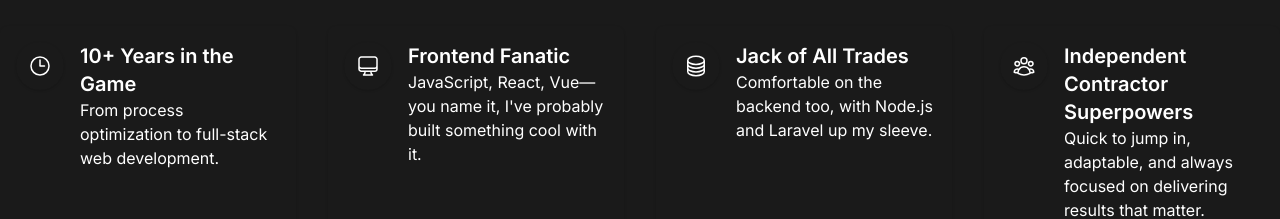
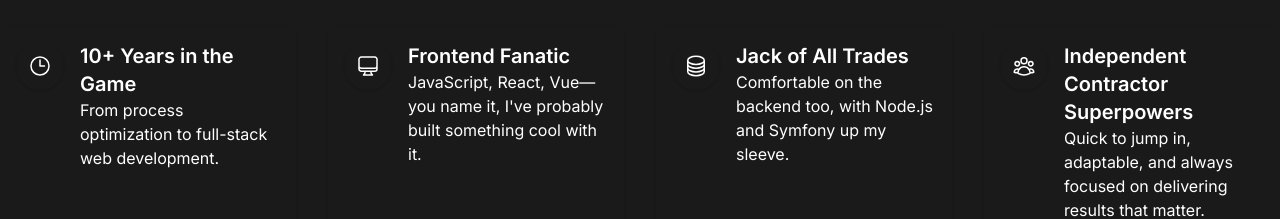
Before and after one commit to roadrunner21/ts-kick-interactive-prototype, a Vue app: page / in a window 1280 px wide. Shown: the part 1609-1828 px from the top of the page. Built offline with nearby package versions, Linux system fonts and the light colour scheme; a web font is replaced by a local one.

Commit message:
fix(highlights): update backend framework from Laravel to Symfony
- Change the description text to reflect proficiency with Symfony

```diff
--- a/src/components/HighlightsSection.vue
+++ b/src/components/HighlightsSection.vue
@@ -20,7 +20,7 @@
         <HighlightItem
             icon="backend"
             title="Jack of All Trades"
-            description="Comfortable on the backend too, with Node.js and Laravel up my sleeve."
+            description="Comfortable on the backend too, with Node.js and Symfony up my sleeve."
             titleClass="text-kick-accent"
             descriptionClass="text-kick-label"
         />
```
